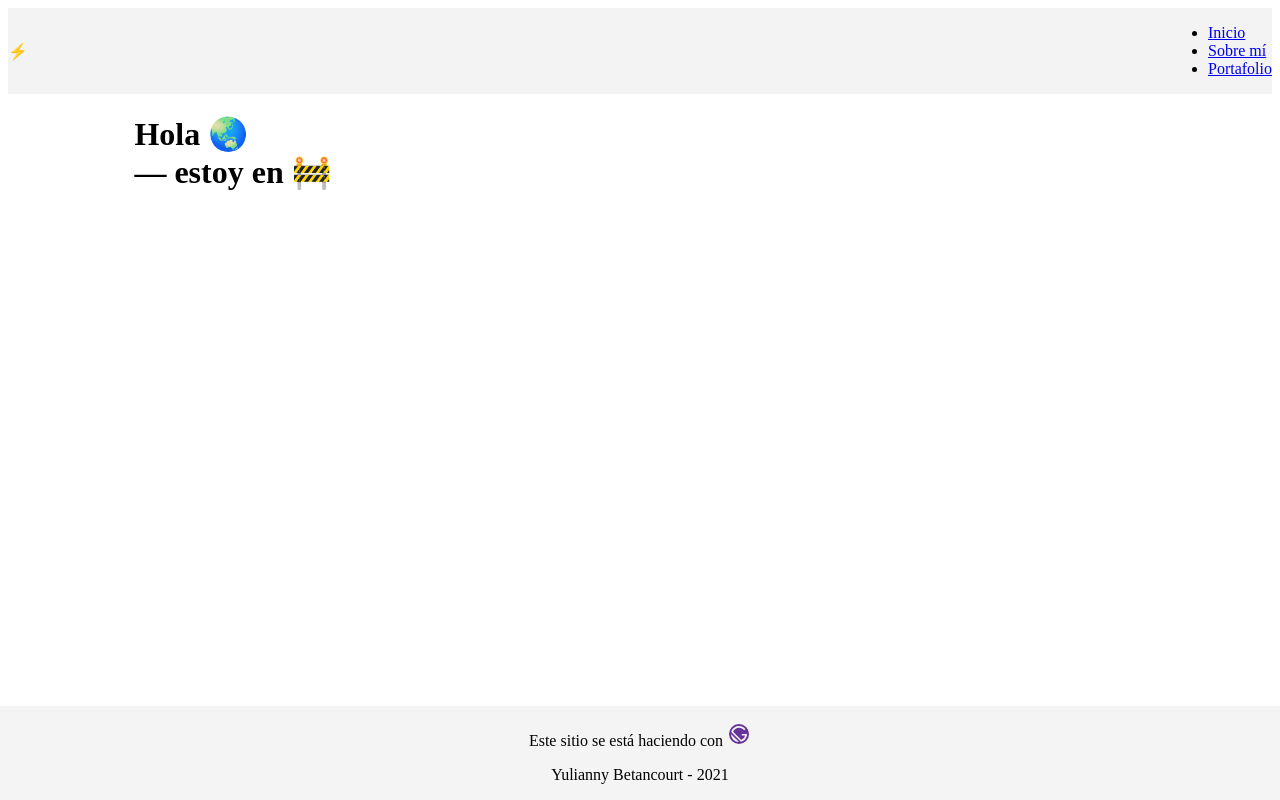
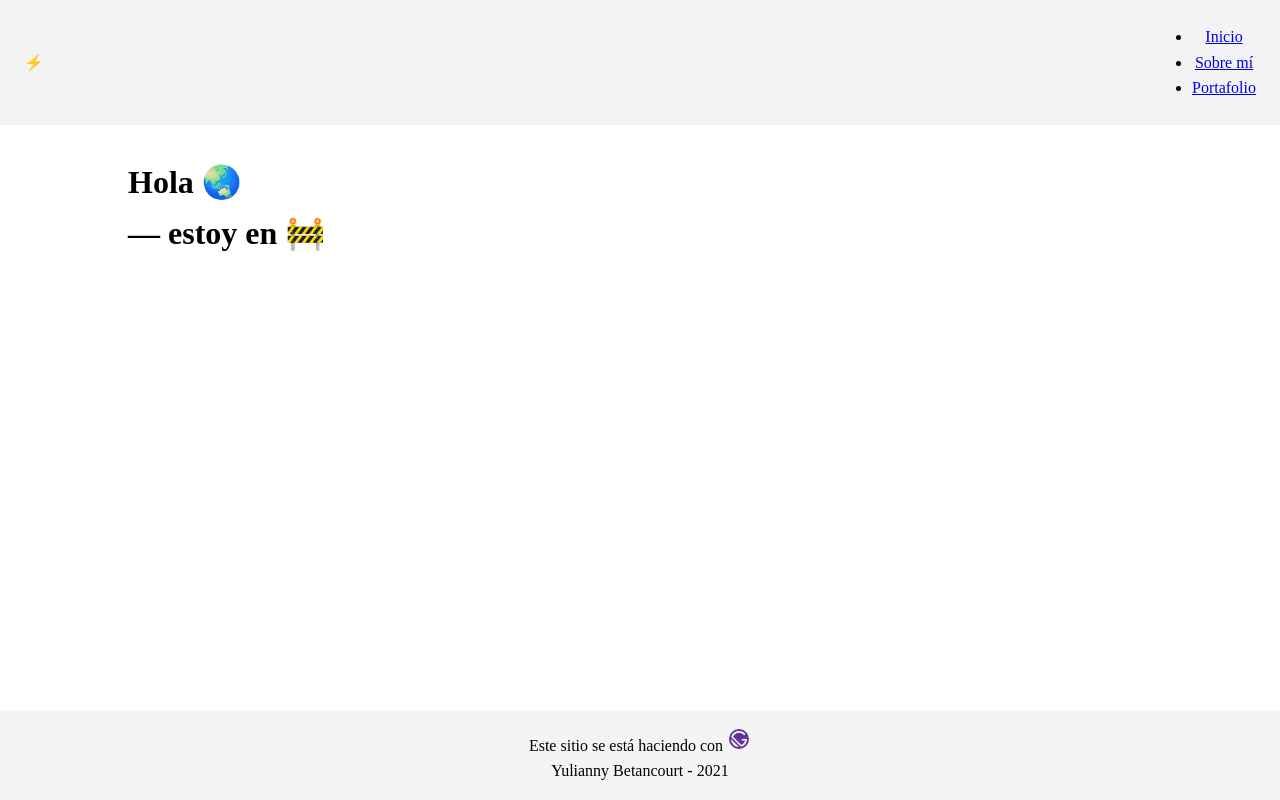
Before and after one commit to yuliannydev/website-official, a Gatsby site: page / in a window 1280 px wide. Built offline with nearby package versions, Linux system fonts and the light colour scheme; Gatsby itself is replaced by a stand-in of ours.

Commit message:
:label: Update navbar
Fix margin in the navbar

```diff
--- a/src/components/footer.module.css
+++ b/src/components/footer.module.css
@@ -1,11 +1,3 @@
-/* .footer {
-  display: flex;
-  justify-content: space-between;
-  align-items: end;
-  margin: 0;
-  padding: 0;
-}
- */
 .footer {
   position: fixed;
   left: 0;
@@ -14,4 +6,7 @@
   background-color: #f4f4f4;
   color: #000;
   text-align: center;
+  line-height: 2rem;
+  padding-top: 1rem;
+  padding-bottom: 1rem;
 }
--- a/src/components/layout.module.css
+++ b/src/components/layout.module.css
@@ -1,10 +1,14 @@
 .layout {
   margin: 0;
   padding: 0;
-  /* width: 100vw; */
-  /* line-height: 1.6em; */
 }
+
 .content {
+  padding: 2rem;
   width: 80%;
   margin: auto;
 }
+
+* {
+  line-height: 1.6em;
+}
--- a/src/components/navbar.module.css
+++ b/src/components/navbar.module.css
@@ -1,20 +1,20 @@
+* {
+  margin: 0;
+}
 .navbar {
   display: flex;
   justify-content: space-between;
   align-items: center;
-  /* text-align: center; */
+  text-align: center;
   background-color: #f3f3f3;
-  /* padding: 1.5rem; */
-  margin: 0;
-  padding: 0;
+  padding: 1.5rem;
+
 }
 .nav-links {
+  text-transform: uppercase;
   display: flex;
-  /* justify-content: center; */
   list-style: none;
   line-height: 1.6;
-  /*  margin: 0;
-  padding: 0; */
 }
 .nav-links-items {
   padding-right: 1rem;
--- a/src/pages/404.js
+++ b/src/pages/404.js
@@ -1,6 +1,6 @@
 import * as React from "react";
 import { Link } from "gatsby";
-import { headingStyles, paragraphStyles, codeStyles } from "../styles/styles";
+import { codeStyles } from "../styles/styles";
 import Layout from "../components/Layout";
 
 // markup
@@ -8,8 +8,8 @@ const NotFoundPage = () => {
   return (
     <Layout>
       <title>No encontrado</title>
-      <h1 style={headingStyles}>Página no encontrada</h1>
-      <p style={paragraphStyles}>
+      <h1>Página no encontrada</h1>
+      <p>
         Lo siento{" "}
         <span role="img" aria-label="Pensive emoji">
           😔
--- a/src/pages/index.js
+++ b/src/pages/index.js
@@ -5,7 +5,6 @@ import Layout from "../components/Layout";
 const IndexPage = () => {
   return (
     <Layout>
-      <main>
       <title>Inicio</title>
       <h1>
         Hola{" "}
@@ -18,7 +17,6 @@ const IndexPage = () => {
           🚧
         </span>
       </h1>
-      </main>
     </Layout>
   );
 };
```
Also changed, not shown: src/styles/styles.js (+4 -4 lines). Lines whose indentation alone changed are shown as unchanged.
